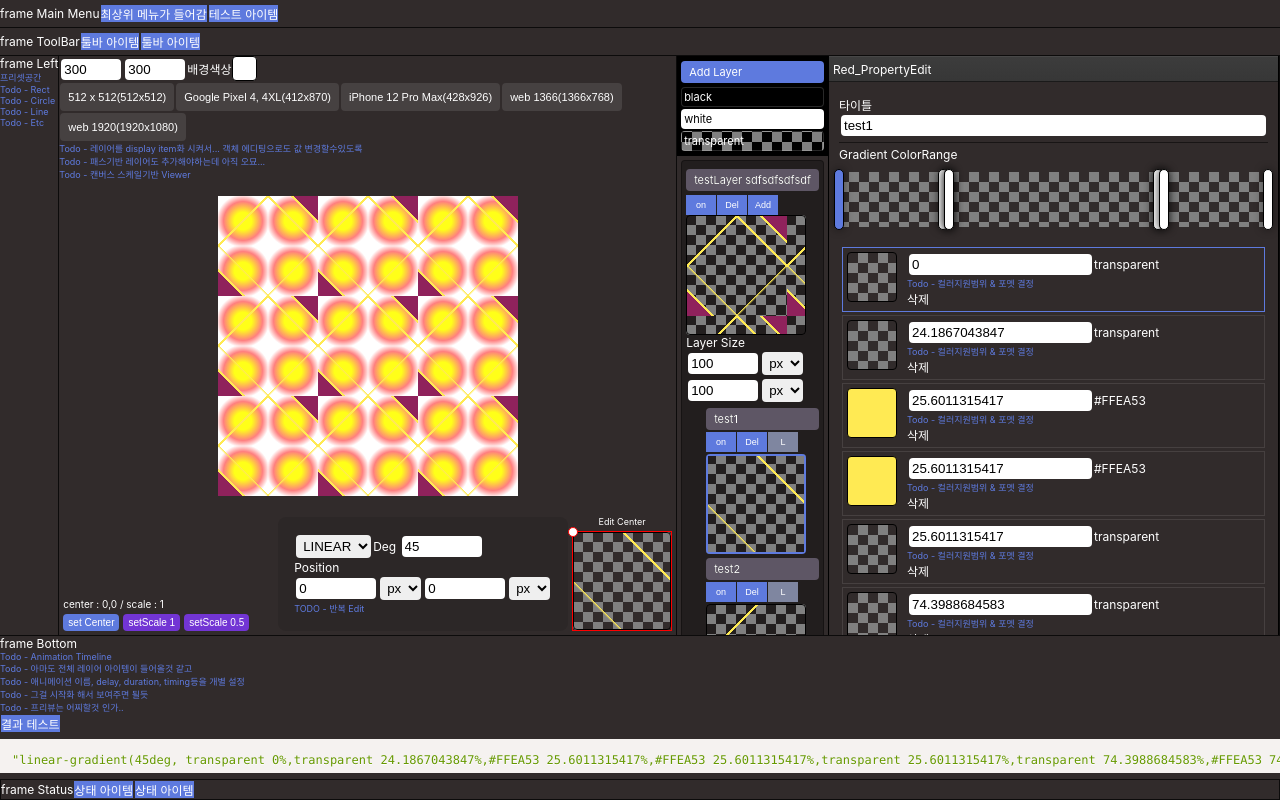
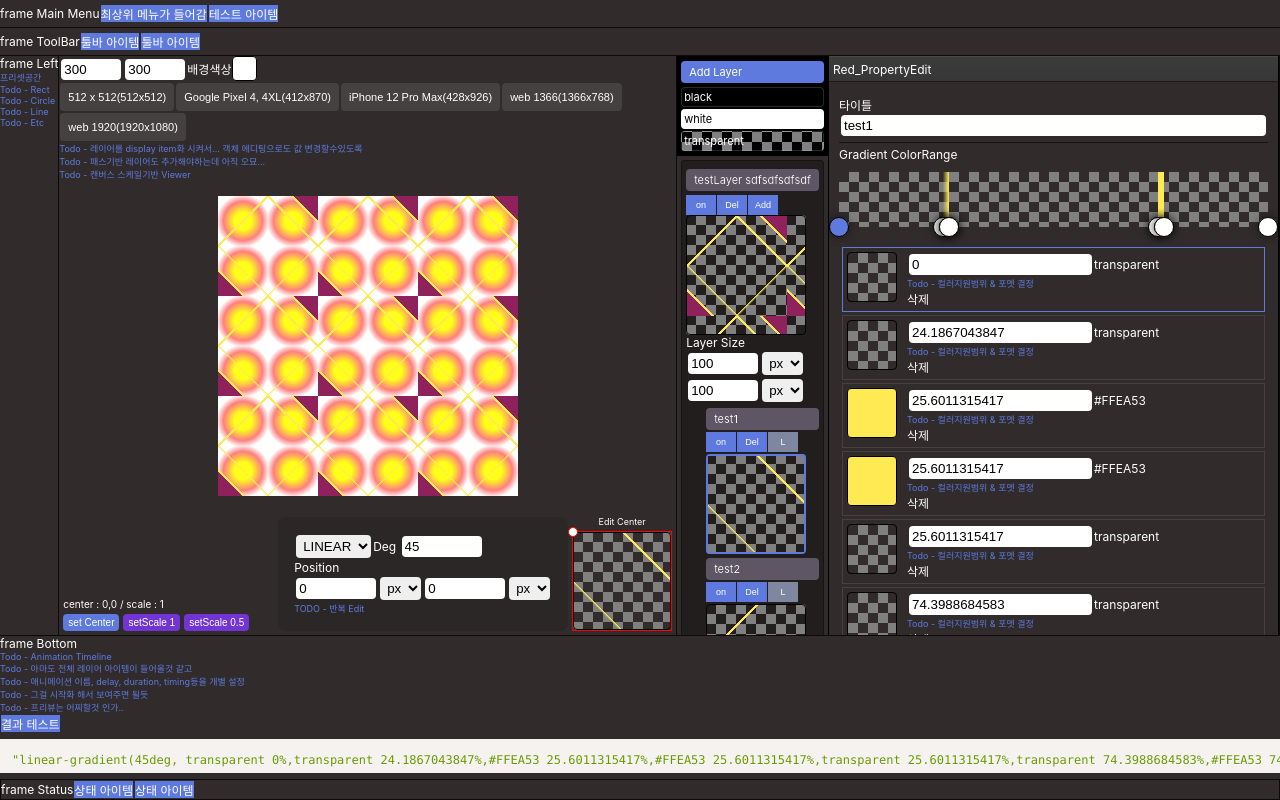
Before and after one commit to redcamel/RedGradient, a React (Create React App) app: page / in a window 1280 px wide. Built offline with nearby package versions, Linux system fonts and the light colour scheme.

Commit message:
- 그라디엔트 range선택기 좀더 변경해봄

```diff
--- a/src/editor/property/Red_GradientColorEdit.jsx
+++ b/src/editor/property/Red_GradientColorEdit.jsx
@@ -58,14 +58,14 @@ class Red_GradientColorEdit extends React.Component {
     return <div
       style={{
         position: 'absolute',
-        top: '-3px',
-        bottom: '-3px',
+        height : '20px',
+        bottom: 0,
         left: tLeft,
-        borderRadius: '5px',
-        width: '10px',
+        borderRadius: '50%',
+        width: '20px',
         background: activeYn ? '#5e7ade' : '#fff',
         border: '1px solid #000',
-        transform: 'translate(-50%,0)',
+        transform: 'translate(-50%,50%)',
         textAlign: 'center',
         cursor: 'pointer',
         transition: 'background 0.2s',
```
Also changed, not shown: 4 other files (tests, documents, lock files or other folders).
